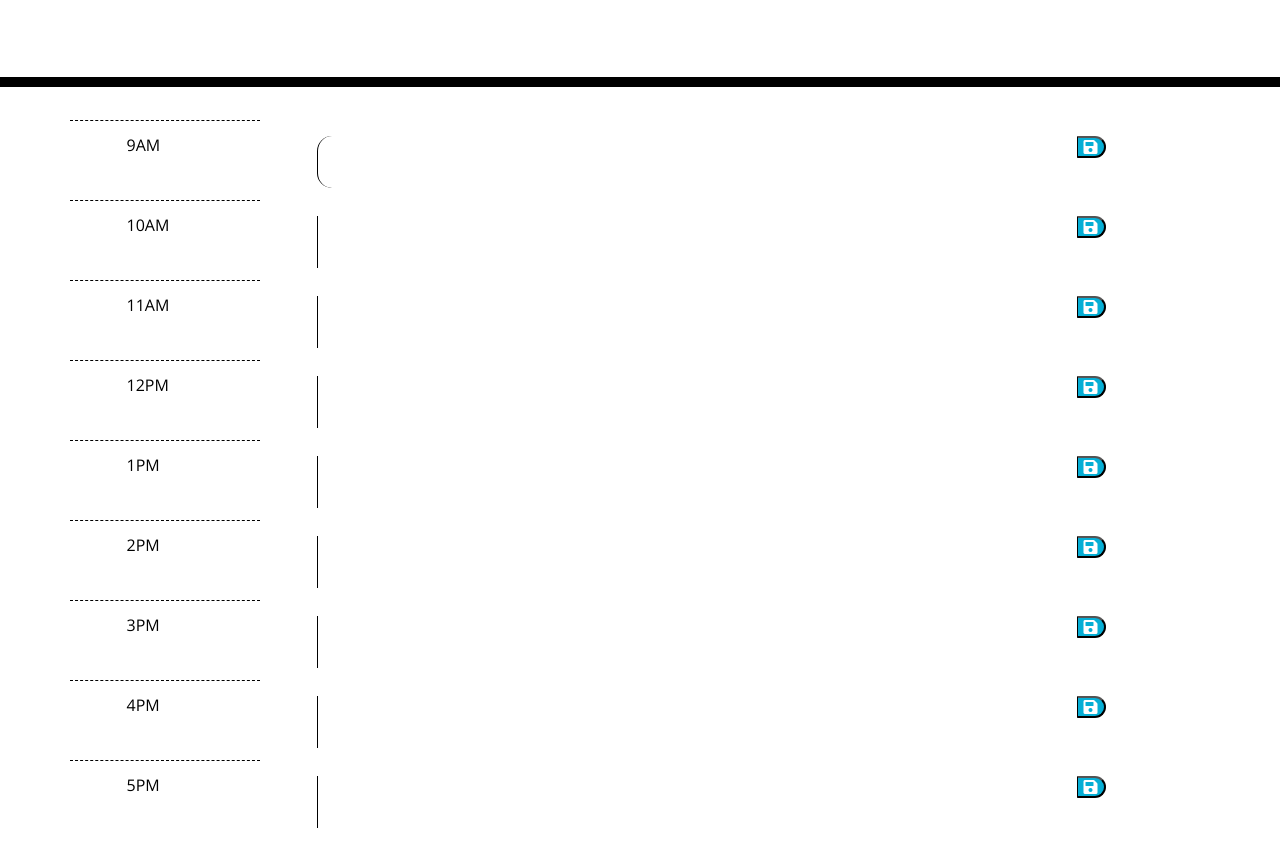
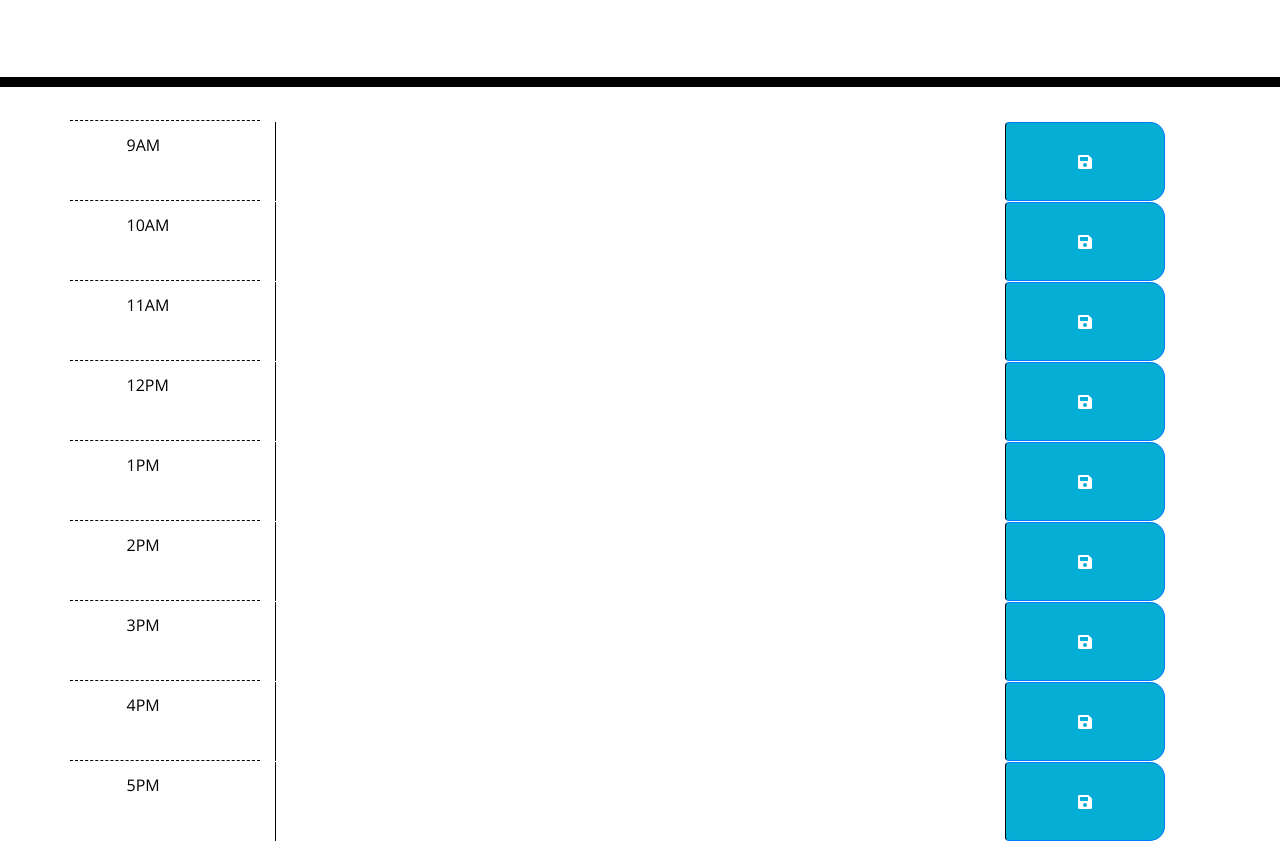
Before and after one commit to kuyadevin/Day-Planner, a plain HTML site: page index.html in a window 1280 px wide. Shown: the part 181-1043 px from the top of the page. Drawn offline with nearby package versions, Linux system fonts and the light colour scheme.

Commit message:
Fixed lay-out of the planner

```diff
--- a/index.html
+++ b/index.html
@@ -35,10 +35,10 @@
           9AM
         </div>
         <div class="col-8">
-          <textarea class="time-block"></textarea>
+          <textarea></textarea>
         </div>
         <div class="col-2">
-          <button type="button" class="saveBtn fa fa-save"></button>
+          <button type="button" class="btn btn-primary saveBtn fa fa-save"></button>
         </div>
       </div>
       <div class="row">
@@ -49,7 +49,7 @@
           <textarea></textarea>
         </div>
         <div class="col-2">
-          <button type="button" class="saveBtn fa fa-save"></button>
+          <button type="button" class="btn btn-primary saveBtn fa fa-save"></button>
         </div>
       </div>
       <div class="row">
@@ -60,7 +60,7 @@
           <textarea></textarea>
         </div>
         <div class="col-2">
-          <button type="button" class="saveBtn fa fa-save"></button>
+          <button type="button" class="btn btn-primary saveBtn fa fa-save"></button>
         </div>
       </div>
       <div class="row">
@@ -71,7 +71,7 @@
           <textarea></textarea>
         </div>
         <div class="col-2">
-          <button type="button" class="saveBtn fa fa-save"></button>
+          <button type="button" class="btn btn-primary saveBtn fa fa-save"></button>
         </div>
       </div>
       <div class="row">
@@ -82,7 +82,7 @@
           <textarea></textarea>
         </div>
         <div class="col-2">
-          <button type="button" class="saveBtn fa fa-save"></button>
+          <button type="button" class="btn btn-primary saveBtn fa fa-save"></button>
         </div>
       </div>
       <div class="row">
@@ -93,7 +93,7 @@
           <textarea></textarea>
         </div>
         <div class="col-2">
-          <button type="button" class="saveBtn fa fa-save"></button>
+          <button type="button" class="btn btn-primary saveBtn fa fa-save"></button>
         </div>
       </div>
       <div class="row">
@@ -104,7 +104,7 @@
           <textarea></textarea>
         </div>
         <div class="col-2">
-          <button type="button" class="saveBtn fa fa-save"></button>
+          <button type="button" class="btn btn-primary saveBtn fa fa-save"></button>
         </div>
       </div>
       <div class="row">
@@ -115,7 +115,7 @@
           <textarea></textarea>
         </div>
         <div class="col-2">
-          <button type="button" class="saveBtn fa fa-save"></button>
+          <button type="button" class="btn btn-primary saveBtn fa fa-save"></button>
         </div>
       </div>
       <div class="row">
@@ -126,7 +126,7 @@
           <textarea></textarea>
         </div>
         <div class="col-2">
-          <button type="button" class="saveBtn fa fa-save"></button>
+          <button type="button" class="btn btn-primary saveBtn fa fa-save"></button>
         </div>
       </div>
     </div>
--- a/style.css
+++ b/style.css
@@ -11,7 +11,10 @@ textarea{
   color: #000000;
   border-left: 1px solid black;
   padding: 10px;
-  width: max-content;
+  min-width: 100%;
+  min-height: 100%;
+  display: inline;
+  margin-top: -30px
 }
 
 .jumbotron {
@@ -34,13 +37,14 @@ textarea{
 .row {
   white-space: pre-wrap;
   height: 80px;
-  border-top: 1px solid white;;
+  border-top: 1px solid white;
 }
 
 .hour {
   background-color: #ffffff;
   color: #000000;
-  border-top: 1px dashed #000000;
+  border-top: 1px dashed #000000;;
+  min-height: 100%;
 }
 
 .past {
@@ -64,6 +68,10 @@ textarea{
   border-bottom-right-radius: 15px;
   background-color: #06AED5;
   color: white;
+  min-width: 100%;
+  min-height: 100%;
+  margin-top: -30px;
+  margin-left: -30px;
 }
 
 .saveBtn i:hover {
```
